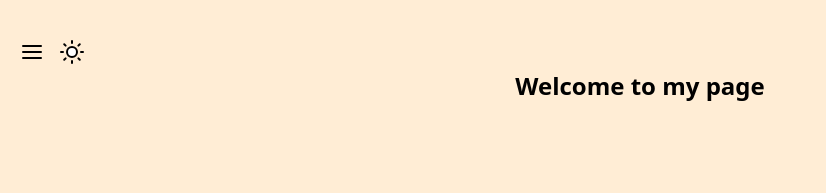
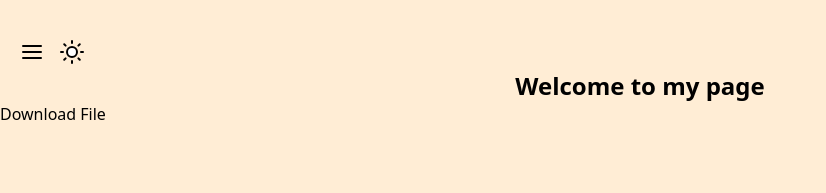
Before and after one commit to muddv/personal-portfolio, a Next.js app: page / in a window 1280 px wide. Shown: the top 193 px of the page, without its empty margins (0-826 px from the left). Built offline with nearby package versions, Linux system fonts and the light colour scheme.

Commit message:
Added download pdf button to main page

```diff
--- a/next.config.js
+++ b/next.config.js
@@ -8,9 +8,19 @@ module.exports = {
   nextConfig,
   webpack: (config) => {
     config.module.rules.push({
-      test:/\.md$/,
+      test: /\.md$/,
       loader: "raw-loader"
     })
+
+    config.module.rules.push({
+      test: /\.pdf$/,
+      use: [
+        {
+          loader: 'file-loader',
+        }
+      ]
+    })
+
     return config
   },
 
--- a/package.json
+++ b/package.json
@@ -21,6 +21,7 @@
     "autoprefixer": "^10.4.7",
     "eslint": "8.19.0",
     "eslint-config-next": "12.2.2",
+    "file-loader": "^6.2.0",
     "postcss": "^8.4.14",
     "raw-loader": "^4.0.2",
     "tailwindcss": "^3.1.6",
--- a/src/pages/index.tsx
+++ b/src/pages/index.tsx
@@ -15,6 +15,12 @@ const Home: NextPage = () => {
         <h1 className="flex justify-center font-extrabold text-2xl">
           Welcome to my page
         </h1>
+        <a
+          href="/file.pdf"
+          alt="download pdf"
+          target="_blank"
+          rel="noopener noreferrer"
+        >Download File</a>
       </div>
     </>
   )
```
Also changed, not shown: 2 other files (tests, documents, lock files or other folders).
